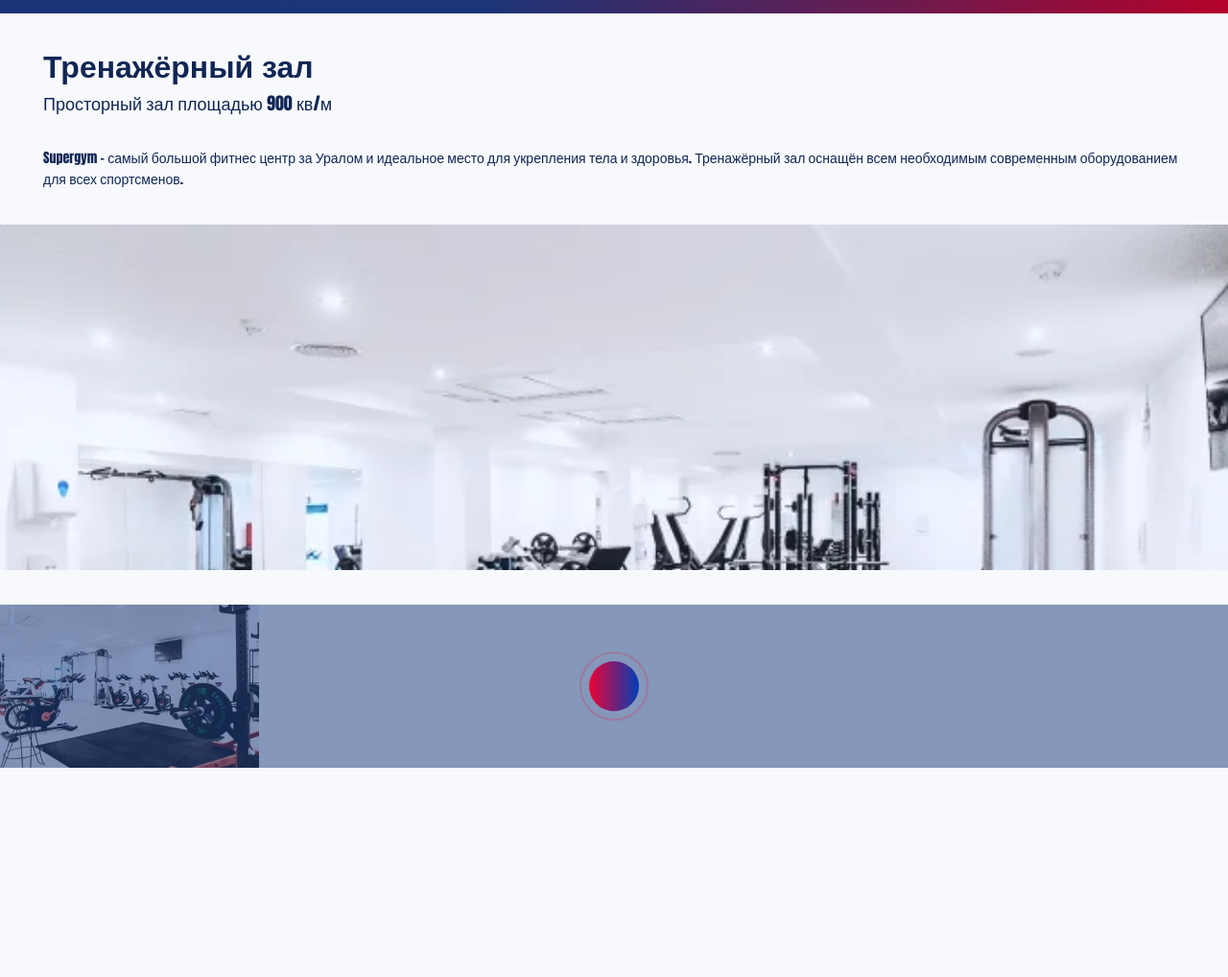
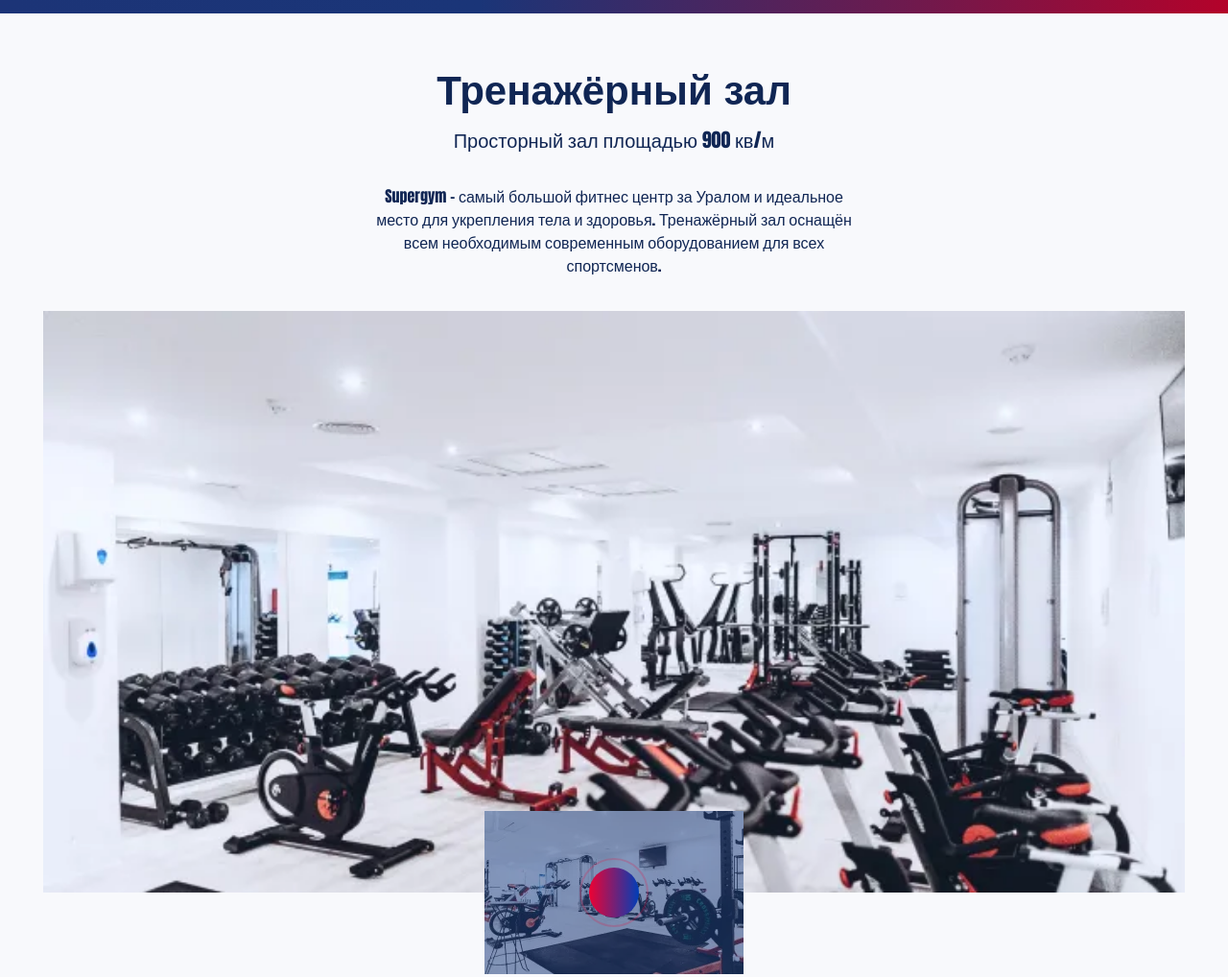
Before and after one commit to rychagoff/htmlacademy-fitness, a website built with Vite: page source/index.html in a window 1280 px wide. Shown: the part 560-1578 px from the top of the page at 96% size. Before the commit the page ends 1400 px from the top, so only its background shows below. Built offline with nearby package versions, Linux system fonts and the light colour scheme; a web font is replaced by a local one.

Commit message:
Прописал адаптивность

```diff
--- a/source/index.html
+++ b/source/index.html
@@ -85,7 +85,8 @@
             <div class="about__info">
               <h2 class="about__title title title--md">Тренажёрный зал</h2>
               <span class="about__description">Просторный зал площадью 900 кв/м</span>
-              <p>Supergym – самый большой фитнес центр за Уралом и идеальное место для укрепления тела и здоровья. Тренажёрный зал оснащён всем необходимым современным оборудованием для всех спортсменов.</p>
+              <p>Supergym – самый большой фитнес центр за Уралом и идеальное место для укрепления тела и здоровья. Тренажёрный зал оснащён всем необходимым современным оборудованием для всех спортсменов.</p>
+              <p>В зале расположены отдельная зона для Crossfit и кардио-зона с 40 тренажёрами. Также в фитнес центре есть несколько оборудованных залов для различных видов групповых занятий.</p>
             </div>
             <div class="about__image">
               <picture>
@@ -111,7 +112,7 @@
                 </picture>
               </a>
               <button class="video__button" aria-label="Запустить видео" type="button">
-                <svg class="video__play">
+                <svg class="video__play" width="12" height="12">
                   <use href="/__spritemap#sprite-play"></use>
                 </svg>
               </button>
--- a/source/sass/blocks/about.scss
+++ b/source/sass/blocks/about.scss
@@ -1,15 +1,37 @@
 .about {
   padding: 40px 0;
+
+  @include viewport-tablet {
+    padding: 60px 0 120px;
+  }
+
+  @include viewport-desktop {
+    padding: 120px 0 240px;
+  }
 }
 
 .about__inner {
+  position: relative;
   display: flex;
   flex-direction: column;
   gap: 36px;
+
+  @include viewport-desktop {
+    flex-direction: row;
+    gap: 145px;
+  }
 }
 
 .about__title {
   margin-bottom: 12px;
+
+  @include viewport-tablet {
+    margin-bottom: 20px;
+  }
+
+  @include viewport-desktop {
+    margin-bottom: 25px;
+  }
 }
 
 .about__description {
@@ -19,16 +41,64 @@
   font-size: 18px;
   line-height: 20px;
   font-weight: 400;
+
+  @include viewport-tablet {
+    font-size: 20px;
+  }
+
+  @include viewport-desktop {
+    margin-bottom: 95px;
+    font-size: 22px;
+    line-height: 22px;
+  }
+}
+
+.about__info {
+  @include viewport-tablet {
+    text-align: center;
+  }
+
+  @include viewport-desktop {
+    text-align: left;
+  }
 }
 
 .about__info p {
   margin: 0;
+
+  @include viewport-tablet {
+    max-width: 500px;
+    margin: auto;
+    font-size: 16px;
+    line-height: 24px;
+  }
+}
+
+.about__info p + p {
+  display: none;
+  margin: 8px auto;
+
+  &:last-of-type {
+    margin-bottom: 0;
+  }
+
+  @include viewport-desktop {
+    display: block;
+  }
 }
 
 .about__image {
-  max-height: 360px;
-  overflow: hidden;
+  // max-height: 360px;
+  // overflow: hidden;
   margin: 0 calc(-1 * var(--padding-offset));
+
+  @include viewport-tablet {
+    margin: 0;
+  }
+
+  @include viewport-desktop {
+    flex: 1 0 auto;
+  }
 }
 
 .about__image img {
--- a/source/sass/blocks/title.scss
+++ b/source/sass/blocks/title.scss
@@ -28,4 +28,14 @@
     line-height: 32px;
     font-weight: 600;
   }
+
+  @include viewport-tablet {
+    font-size: 42px;
+    line-height: 42px;
+  }
+
+  @include viewport-desktop {
+    font-size: 54px;
+    line-height: 54px;
+  }
 }
--- a/source/sass/blocks/video.scss
+++ b/source/sass/blocks/video.scss
@@ -1,9 +1,25 @@
 .video {
   position: relative;
   margin: 0 calc(-1 * var(--padding-offset));
+
+  @include viewport-tablet {
+    position: absolute;
+    left: 50%;
+    bottom: 0;
+    width: 270px;
+    height: 170px;
+    margin: 0;
+    transform: translate(-50%, 50%);
+  }
+
+  @include viewport-desktop {
+    width: 360px;
+    height: 230px;
+  }
 }
 
 .video__link {
+  display: block;
   position: relative;
 
   &::before {
@@ -17,6 +33,7 @@
 
 .video__link img {
   display: block;
+  width: 100%;
 }
 
 .video__button {
@@ -32,6 +49,10 @@
   border-radius: 52px;
   transform: translate(50%, -50%);
 
+  @include viewport-desktop {
+    padding: 27px 27px 28px 28px;
+  }
+
   &::before {
     content: "";
     position: absolute;
@@ -44,6 +65,10 @@
     background-color: transparent;
     border: 2px solid rgba($banner-color, 0.2);
     border-radius: 72px;
+
+    @include viewport-desktop {
+      margin: -14px;
+    }
   }
 }
 
@@ -52,4 +77,9 @@
   width: 12px;
   height: 12px;
   padding-left: 3px;
+
+  @include viewport-desktop {
+    width: 17px;
+    height: 17px;
+  }
 }
```
